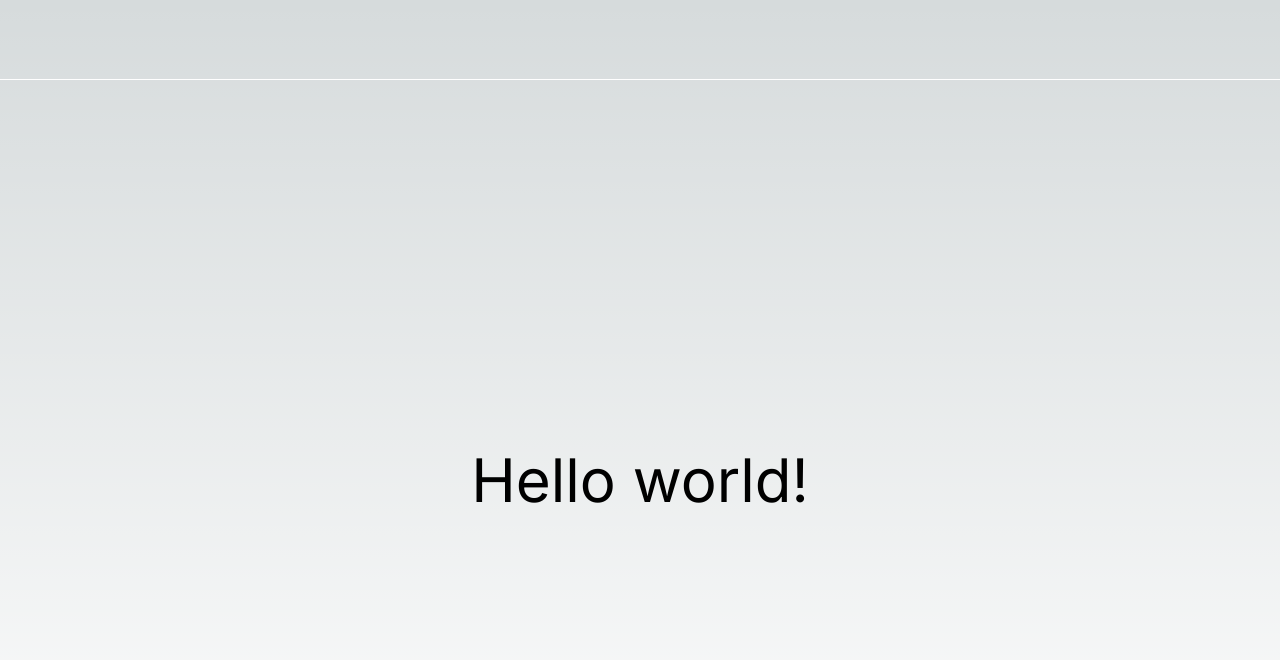
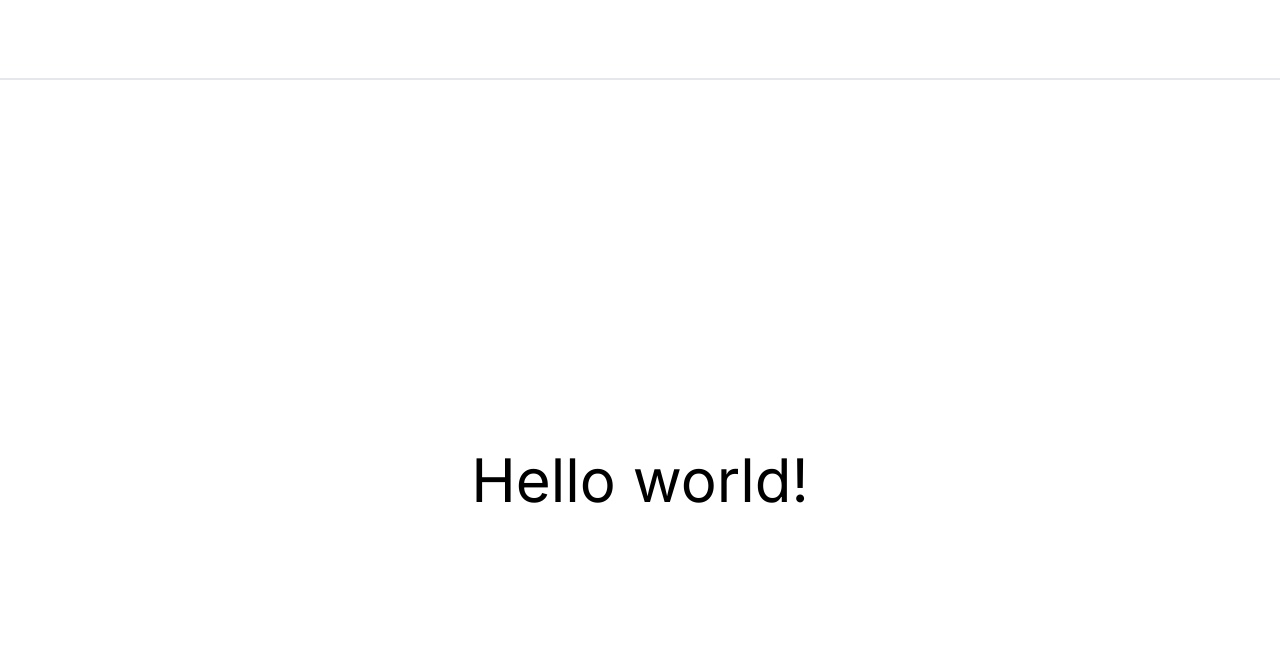
Before and after one commit to Laumak/nextjs-blog, a Next.js app: page / in a window 1280 px wide. Shown: the top 660 px of the page. Built offline with nearby package versions, Linux system fonts and the light colour scheme.

Commit message:
Remove default next styles

```diff
--- a/src/app/components/Navigation.tsx
+++ b/src/app/components/Navigation.tsx
@@ -6,7 +6,7 @@ const Navigation = () => {
   const [mobileNavOpen, setMobileNavOpen] = useState(false);
 
   return (
-    <nav className="h-20 flex items-center justify-between border-b-white border-b px-5">
+    <nav className="h-20 flex items-center justify-between border-b-text-gray-500 border-b-2 px-5">
       <button
         data-collapse-toggle="navbar-default"
         type="button"
--- a/src/app/globals.css
+++ b/src/app/globals.css
@@ -1,27 +1,3 @@
 @tailwind base;
 @tailwind components;
 @tailwind utilities;
-
-:root {
-  --foreground-rgb: 0, 0, 0;
-  --background-start-rgb: 214, 219, 220;
-  --background-end-rgb: 255, 255, 255;
-}
-
-@media (prefers-color-scheme: dark) {
-  :root {
-    --foreground-rgb: 255, 255, 255;
-    --background-start-rgb: 0, 0, 0;
-    --background-end-rgb: 0, 0, 0;
-  }
-}
-
-body {
-  color: rgb(var(--foreground-rgb));
-  background: linear-gradient(
-      to bottom,
-      transparent,
-      rgb(var(--background-end-rgb))
-    )
-    rgb(var(--background-start-rgb));
-}
```
